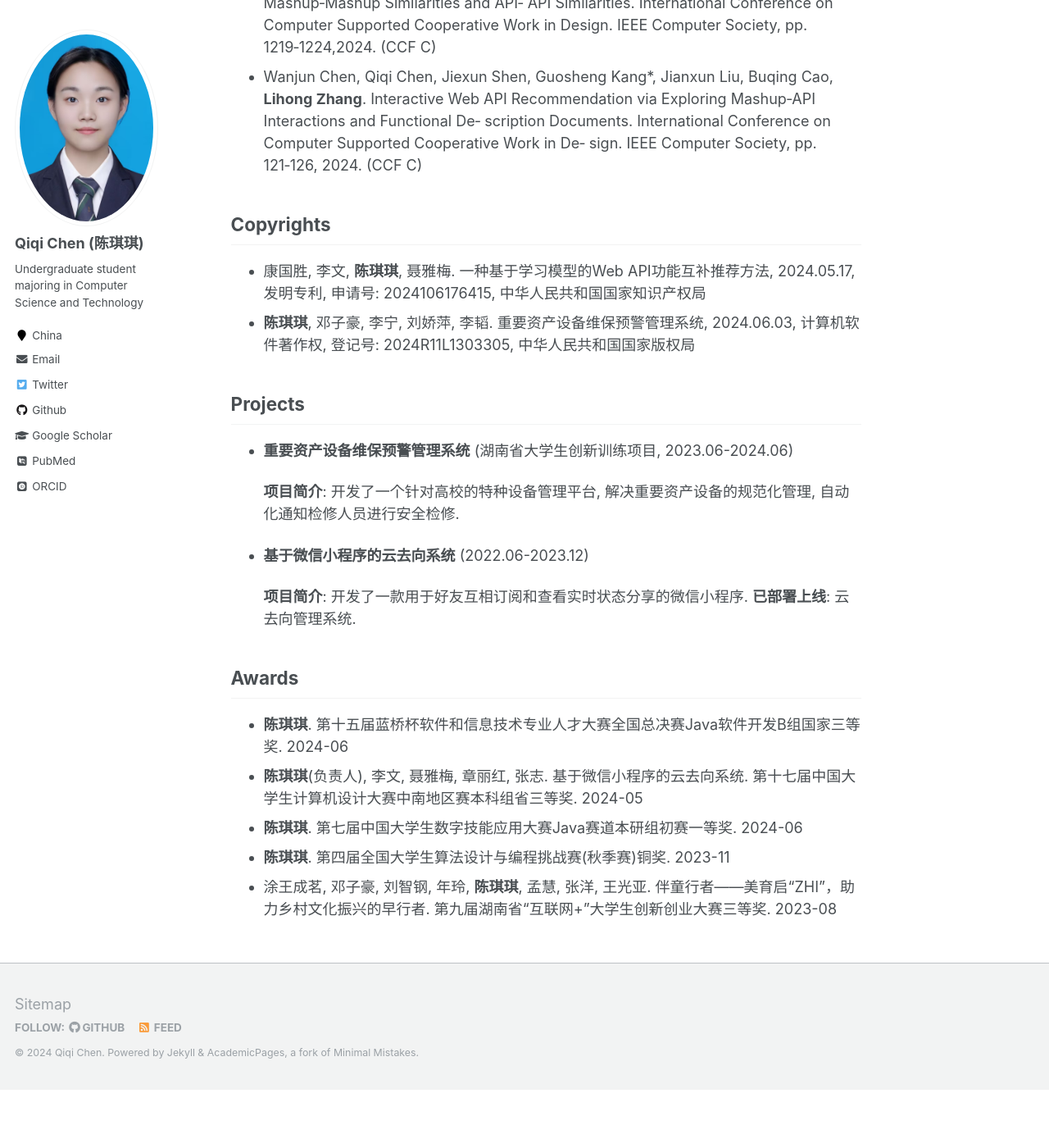
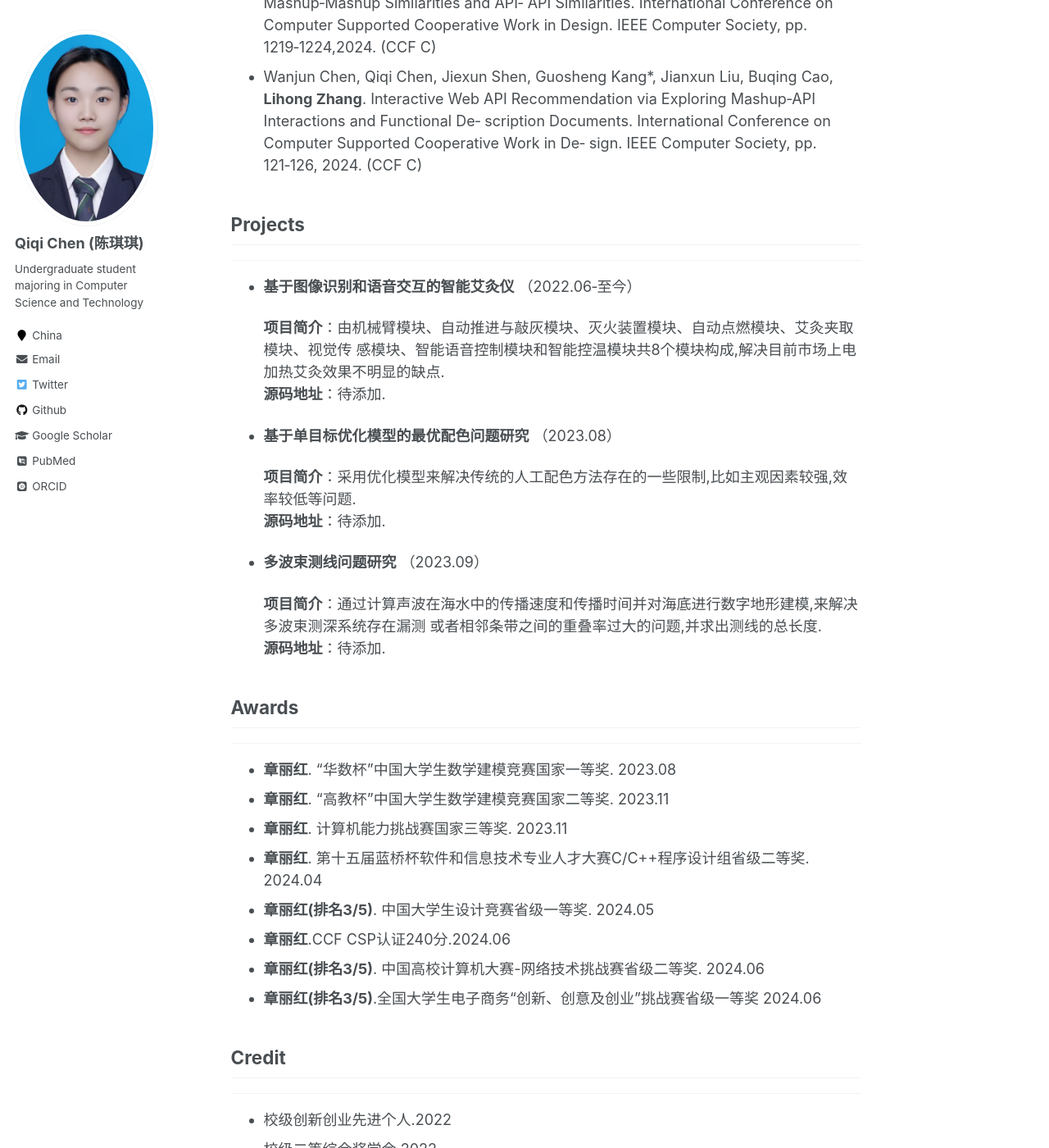
Before and after one commit to ZLihong/zlihong.github.io, a Jekyll site: the page built from _pages/about.md, in a window 1280 px wide and 1400 px high, scrolled down 610 px. Shown: the whole window at 82% size. Built offline with Jekyll 4.4.1, drawn with Linux system fonts in a browser that asks for light colours; some web fonts are replaced; before the commit the page ends 1939 px from its top, so only the background shows below that; some of the changed text lies outside the part shown.

Commit message:
Update about.md

```diff
--- a/_pages/about.md
+++ b/_pages/about.md
@@ -25,25 +25,58 @@ Interactive Web API Recommendation via Exploring Mashup‑API Interactions and F
 scription Documents. International Conference on Computer Supported Cooperative Work in De‑
 sign. IEEE Computer Society, pp. 121‑126, 2024. (CCF C)
 
-## Copyrights
+## Projects
+------
++ **基于图像识别和语音交互的智能艾灸仪** （2022.06‑至今）
 
--  康国胜, 李文, **陈琪琪**, 聂雅梅. 一种基于学习模型的Web API功能互补推荐方法, 2024.05.17, 发明专利, 申请号: 2024106176415, 中华人民共和国国家知识产权局
--  **陈琪琪**, 邓子豪, 李宁, 刘娇萍, 李韬. 重要资产设备维保预警管理系统, 2024.06.03, 计算机软件著作权, 登记号: 2024R11L1303305, 中华人民共和国国家版权局
+  **项目简介**：由机械臂模块、自动推进与敲灰模块、灭火装置模块、自动点燃模块、艾灸夹取模块、视觉传
+  感模块、智能语音控制模块和智能控温模块共8个模块构成,解决目前市场上电加热艾灸效果不明显的缺点.
+  <br>
+  **源码地址**：待添加.
 
-## Projects
++ **基于单目标优化模型的最优配色问题研究** （2023.08）
 
-- **重要资产设备维保预警管理系统** (湖南省大学生创新训练项目, 2023.06-2024.06)
+  **项目简介**：采用优化模型来解决传统的人工配色方法存在的一些限制,比如主观因素较强,效率较低等问题.
+  <br>
+  **源码地址**：待添加.
 
-  **项目简介**: 开发了一个针对高校的特种设备管理平台, 解决重要资产设备的规范化管理, 自动化通知检修人员进行安全检修.
++ **多波束测线问题研究** （2023.09）
 
-- **基于微信小程序的云去向系统** (2022.06-2023.12)
-
-  **项目简介**: 开发了一款用于好友互相订阅和查看实时状态分享的微信小程序. **已部署上线**: 云去向管理系统.
+  **项目简介**：通过计算声波在海水中的传播速度和传播时间并对海底进行数字地形建模,来解决多波束测深系统存在漏测
+  或者相邻条带之间的重叠率过大的问题,并求出测线的总长度.
+  <br>
+  **源码地址**：待添加.
 
 ## Awards
+------
++ **章丽红**. “华数杯”中国大学生数学建模竞赛国家一等奖. 2023.08
++ **章丽红**. “高教杯”中国大学生数学建模竞赛国家二等奖. 2023.11
++ **章丽红**. 计算机能力挑战赛国家三等奖. 2023.11
++ **章丽红**. 第十五届蓝桥杯软件和信息技术专业人才大赛C/C++程序设计组省级二等奖. 2024.04
++ **章丽红(排名3/5)**. 中国大学生设计竞赛省级一等奖. 2024.05
++ **章丽红**.CCF CSP认证240分.2024.06
++ **章丽红(排名3/5)**. 中国高校计算机大赛-网络技术挑战赛省级二等奖. 2024.06
++ **章丽红(排名3/5)**.全国大学生电子商务“创新、创意及创业”挑战赛省级一等奖 2024.06
 
-- **陈琪琪**. 第十五届蓝桥杯软件和信息技术专业人才大赛全国总决赛Java软件开发B组国家三等奖. 2024-06
-- **陈琪琪**(负责人), 李文, 聂雅梅, 章丽红, 张志. 基于微信小程序的云去向系统. 第十七届中国大学生计算机设计大赛中南地区赛本科组省三等奖. 2024-05
-- **陈琪琪**. 第七届中国大学生数字技能应用大赛Java赛道本研组初赛一等奖. 2024-06
-- **陈琪琪**. 第四届全国大学生算法设计与编程挑战赛(秋季赛)铜奖. 2023-11
-- 涂王成茗, 邓子豪, 刘智钢, 年玲, **陈琪琪**, 孟慧, 张洋, 王光亚. 伴童行者——美育启“ZHI”，助力乡村文化振兴的早行者. 第九届湖南省“互联网+”大学生创新创业大赛三等奖. 2023-08
+## Credit
+------
++ 校级创新创业先进个人.2022
++ 校级二等综合奖学金.2022
++ 国家励志奖学金.2023
++ 校级一等综合奖学金.2023
++ 校级三好学生.2023
++ 校级自强之星.2023
++ 校级优秀共青团员.2023,2024
+
+## Major Courses
+------
++ 操作系统 91分
++ 数据库系统 92分
++ 计算机组成原理 91分
++ 计算机网络 97分
++ 软件工程 94分
++ 数据结构 83分
++ C语言程序设计 89分
++ 数据仓库与数据挖掘 98分
++ 大数据技术与应用 96分
++ 面向对象程序设计 99分
```
